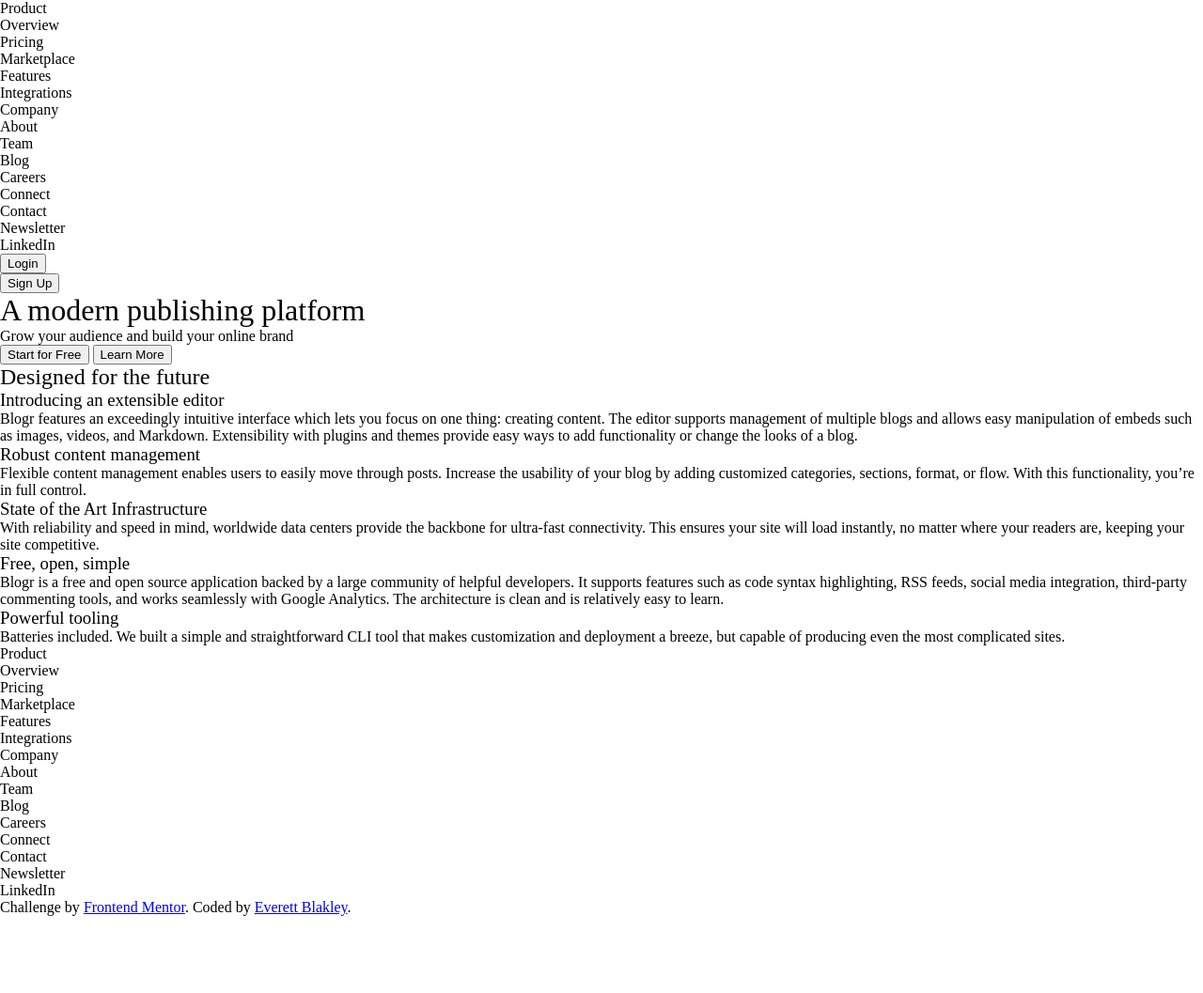
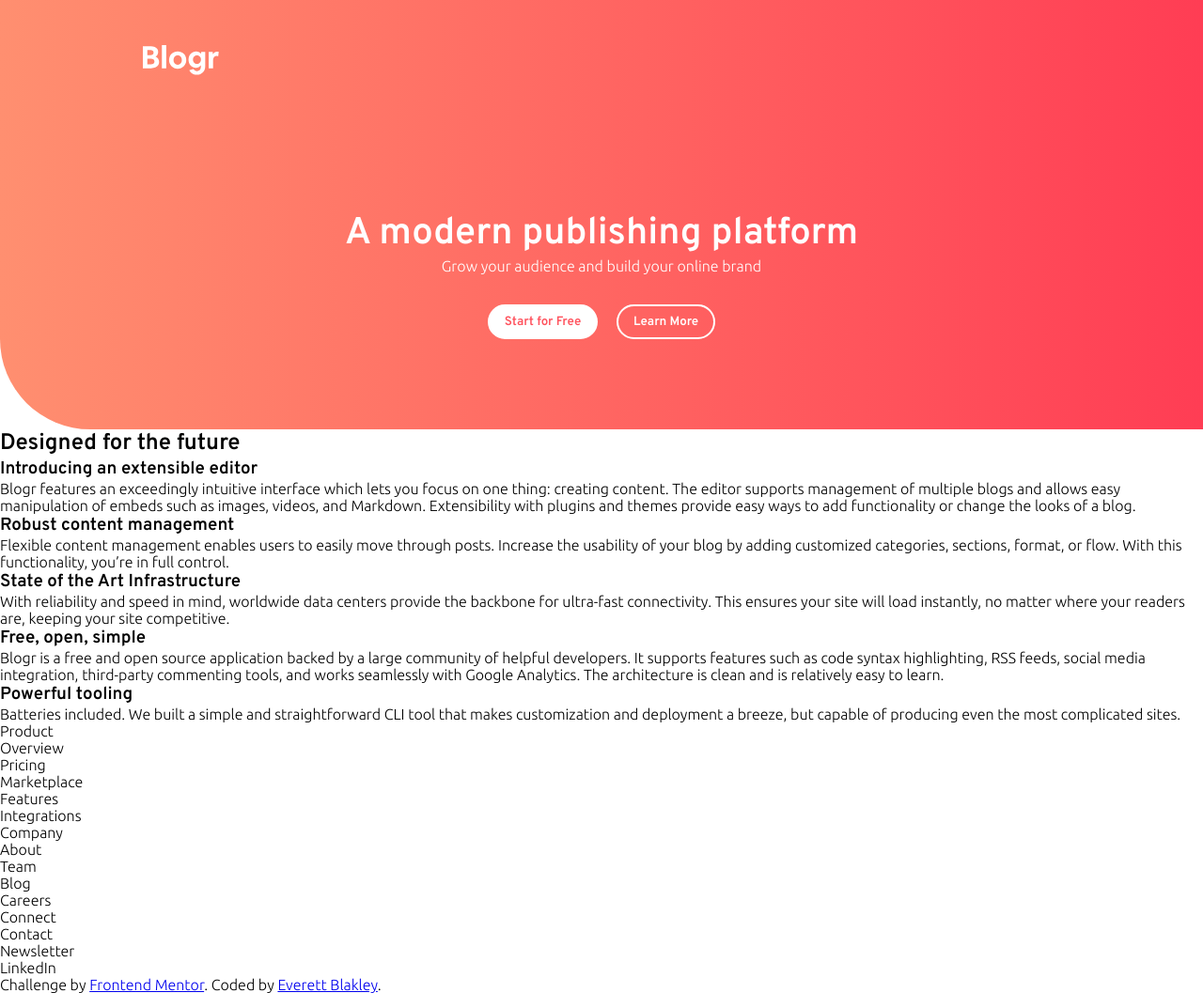
Before and after one commit to everettblakley/blogr-landing-page, a plain HTML site: page index.html in a window 1280 px wide. Shown: the whole page at 94% size. Before the commit the page ends 975 px from the top, so only its background shows below. Drawn offline with Linux system fonts and the light colour scheme.

Commit message:
Working on the header section

```diff
--- a/index.html
+++ b/index.html
@@ -2,8 +2,7 @@
 <html lang="en">
   <head>
     <meta charset="UTF-8" />
-    <meta name="viewport" content="width=device-width, initial-scale=1.0" />
-    <!-- displays site properly based on user's device -->
+    <meta content="width=device-width, initial-scale=1" name="viewport" />
 
     <link
       rel="icon"
@@ -17,44 +16,57 @@
     <link rel="stylesheet" href="style.css" />
   </head>
   <body>
+    <header class="bg-red-gradient">
+      <div class="container">
         <nav>
-      <ul>
-        <li>Product</li>
-        <ul>
+          <img class="brand" src="images/logo.svg" alt="logo" />
+          <div class="nav-items">
+            <div class="nav-item">
+              <h5>Product</h5>
+              <ul style="display: none">
                 <li>Overview</li>
                 <li>Pricing</li>
                 <li>Marketplace</li>
                 <li>Features</li>
                 <li>Integrations</li>
               </ul>
-        <li>Company</li>
-        <ul>
+            </div>
+            <div class="nav-item">
+              <h5>Company</h5>
+              <ul style="display: none">
                 <li>About</li>
                 <li>Team</li>
                 <li>Blog</li>
                 <li>Careers</li>
               </ul>
-        <li>Connect</li>
-        <ul>
+            </div>
+            <div class="nav-item">
+              <h5>Connect</h5>
+              <ul style="display: none">
                 <li>Contact</li>
                 <li>Newsletter</li>
                 <li>LinkedIn</li>
               </ul>
-
-        <li><button class="btn">Login</button></li>
-        <li><button class="btn">Sign Up</button></li>
-      </ul>
+            </div>
+            <div class="flex ml-auto">
+              <button class="btn btn-none">Login</button>
+              <button class="btn btn-outline">Sign Up</button>
+            </div>
+          </div>
+          <div class="mobile-menu">
+            <img src="images/icon-hamburger.svg" alt="menu" />
+          </div>
         </nav>
-
-    <header>
+        <div class="cta">
           <h1>A modern publishing platform</h1>
           <p>Grow your audience and build your online brand</p>
+          <div class="button-group">
+            <button class="btn">Start for Free</button>
+            <button class="btn btn-outline">Learn More</button>
+          </div>
+        </div>
+      </div>
     </header>
-
-    <div>
-      <button class="btn">Start for Free</button>
-      <button class="btn">Learn More</button>
-    </div>
 
     <section>
       <h2>Designed for the future</h2>
--- a/style.css
+++ b/style.css
@@ -1,6 +1,23 @@
+@import url('https://fonts.googleapis.com/css2?family=Overpass:wght@300;600&family=Ubuntu:wght@300;500;700&display=swap');
+
+:root {
+  --sm: 375px;
+  --lg: 1440px;
+
+  --red-200: hsl(355, 100%, 74%);
+  --red-400: hsl(356, 100%, 66%);
+  --blue-700: hsl(208, 49%, 24%);
+  --white: hsl(0, 0%, 100%);
+  --gray-400: hsl(240, 2%, 79%);
+  --gray-600: hsl(207, 13%, 34%);
+  --gray-800: hsl(240, 10%, 16%);
+}
+
 html {
   box-sizing: border-box;
   font-size: 16px;
+  font-family: Ubuntu, sans-serif;
+  font-weight: 300;
 }
 
 *,
@@ -21,7 +38,6 @@ ol,
 ul {
   margin: 0;
   padding: 0;
-  font-weight: normal;
 }
 
 ol,
@@ -33,3 +49,150 @@ img {
   max-width: 100%;
   height: auto;
 }
+
+h1,
+h2,
+h3 {
+  font-family: Overpass, sans-serif;
+  font-weight: 600;
+}
+
+h1 {
+  font-size: 2.5rem;
+  line-height: 125%;
+}
+
+.container {
+  max-width: 100%;
+  margin: 0 auto;
+  padding: 0 1.5rem;
+}
+
+@media only screen and (min-width: 375px) {
+  .container {
+    max-width: 80%;
+  }
+
+  nav > .mobile-menu {
+    display: none;
+  }
+}
+
+@media only screen and (min-width: 1440px) {
+  .container {
+    max-width: 50%;
+  }
+}
+
+header {
+  border-bottom-left-radius: 6rem;
+}
+
+nav {
+  display: flex;
+  align-items: center;
+  padding: 3rem 0;
+}
+
+.brand {
+  fill: var(--white);
+  width: auto;
+  height: 2rem;
+}
+
+nav .brand {
+  margin-right: 2rem;
+}
+
+.nav-items {
+  display: none;
+}
+
+.nav-item {
+  margin: 0 1rem;
+  color: var(--white);
+}
+
+.nav-item h5 {
+  font-weight: 300;
+}
+
+nav .mobile-menu {
+  margin-left: auto;
+}
+
+.bg-gray-800 {
+  background-color: var(--gray-800);
+}
+
+.bg-blue-gradient {
+  background: rgb(63, 65, 100);
+  background: linear-gradient(
+    315deg,
+    rgba(63, 65, 100, 1) 0%,
+    rgba(44, 45, 63, 1) 100%
+  );
+}
+
+.bg-red-gradient {
+  background: rgb(255, 143, 112);
+  background: linear-gradient(
+    90deg,
+    rgba(255, 143, 112, 1) 0%,
+    rgba(255, 61, 84, 1) 100%
+  );
+}
+
+.btn {
+  min-width: 3rem;
+  padding: 0.5rem 1rem;
+  font-family: Overpass, sans-serif;
+  font-weight: 600;
+  border: 2px solid var(--white);
+  border-radius: 9999rem;
+  background-color: var(--white);
+  color: var(--red-400);
+}
+
+.btn-outline,
+.btn-none {
+  background: none;
+  color: var(--white);
+}
+
+.btn-outline {
+  border: 2px solid var(--white);
+}
+
+.btn-none {
+  border: none;
+}
+
+.cta {
+  display: flex;
+  flex-direction: column;
+  align-items: center;
+  padding: 6rem 0;
+  color: var(--white);
+  text-align: center;
+}
+
+.cta .button-group {
+  margin: 2rem 0 0;
+}
+
+.cta .button-group > * + * {
+  margin-left: 1rem;
+}
+
+.flex {
+  display: flex;
+}
+
+.flex-col {
+  flex-direction: flex;
+}
+
+.ml-auto {
+  margin-left: auto;
+}
```
Lines whose indentation alone changed are shown as unchanged.
